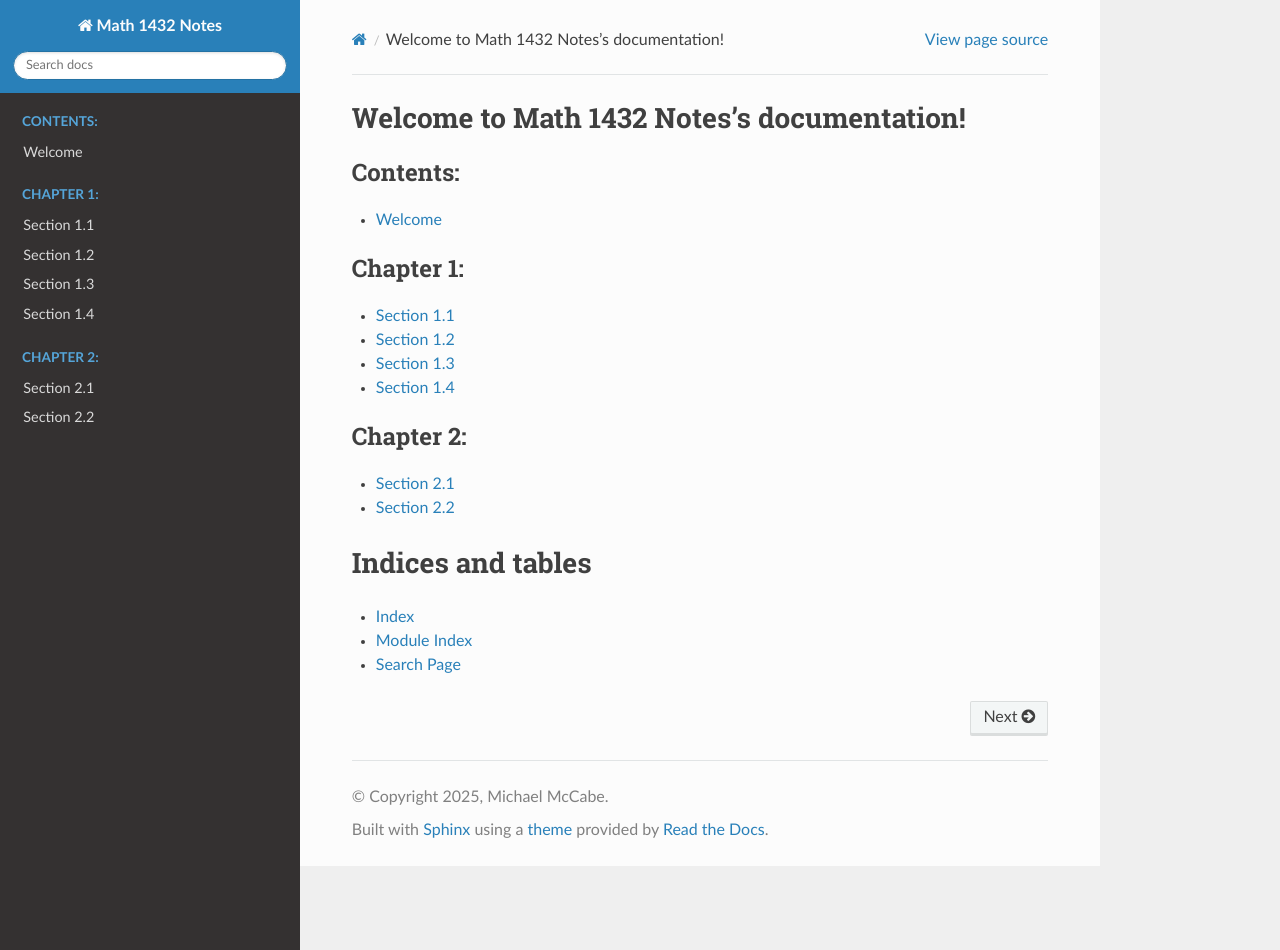
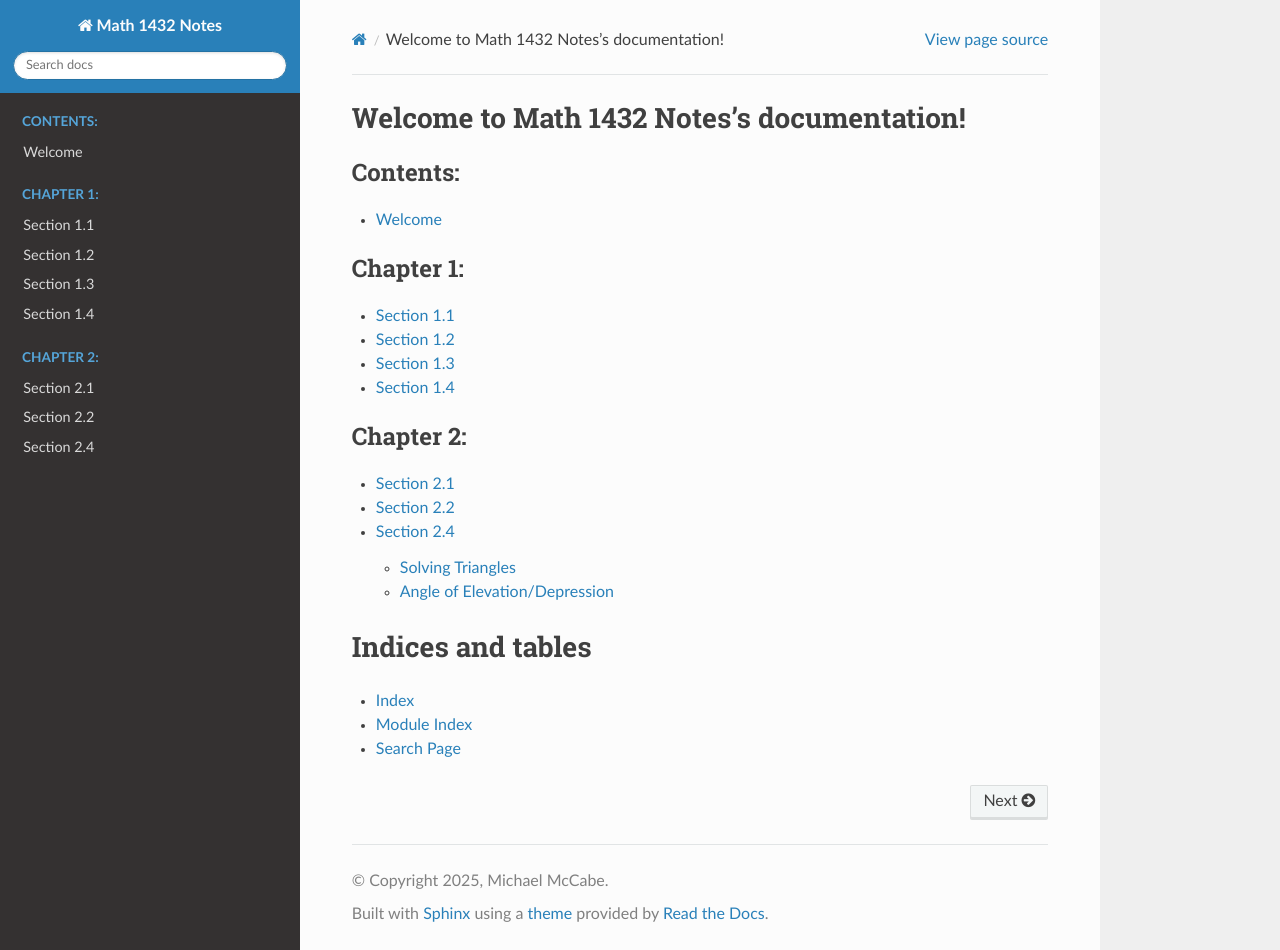
Before and after one commit to codmccabe/Math1432, a Sphinx documentation site: the page built from doc/index.rst, in a window 1280 px wide and 950 px high. Built offline with Sphinx 7.4.7 and the Read the Docs theme 3.1.0, drawn with Linux system fonts in a browser that asks for light colours; some of the changed lines change nothing that is shown.

Commit message:
finished 24

```diff
--- /dev/null
+++ b/doc/chapter2/24.md
@@ -0,0 +1,146 @@
+# Section 2.4
+
+## Solving Triangles
+
+To solve a triangle means to find the measures of all the angles and sides of the triangle.
+
+!['Labeled triangle'](images/labeledTriangle.png)
+
+::::{prf:example}
+:label: solveTriExam1
+
+If $a=\sqrt3$ and $m(\angle A) = 60^{\circ}$, solve the triangle.
+
+:::{dropdown} Solution:
+
+Since $\angle A$ measures $60^{\circ}$ and $\angle C$ measures $90^{\circ}$, we know that
+
+$$
+m(\angle B)=180-60-90=30^{\circ}.
+$$
+
+This means $\triangle ABC$ is similar to a $30-60-90$ triangle, call it $\triangle ABC^{*}$ where $a^{*}=\sqrt{3}$, $b^{*}=1,$ and $c^{*}=2$. Since the two triangles are similar we know
+
+$$
+\dfrac{a^{*}}{a}=\dfrac{b^{*}}{b}=\dfrac{c^{*}}{c}.
+$$
+
+Since $a=\sqrt{3}$, $a^{*}=1$, and $b^{*}=\sqrt{3}$ we solve for $b$
+
+$$
+\dfrac{\sqrt{3}}{\sqrt{3}}=\dfrac{\sqrt{3}}{b}\to b=\sqrt{3}\cdot1=\sqrt{3}
+$$
+
+and solve for $c$
+
+$$
+\dfrac{\sqrt{3}}{\sqrt{3}}=\dfrac{2}{c}\to c=2\cdot1=2
+$$
+:::
+::::
+
+::::{prf:example}
+:label: solveTriExam2
+
+If $b=\sqrt{2}$ and $m(\angle B)=45^{\circ}$, solve the triangle.
+
+:::{dropdown} Solution:
+
+Since $\angle B$ measures $45^{\circ}$ and $\angle C$ measures $90^{\circ}$, we know that
+
+$$
+m(\angle A)=180-45-90=45^{\circ}.
+$$
+
+This means $\triangle ABC$ is similar to a 45-45-90 triangle, call it $\triangle ABC^{*}$ where $a^{*}=1$, $b^{*}=1$, and $c^{*}=\sqrt{2}$. Since the two triangles are similar we know
+
+$$
+\dfrac{a}{a^{*}}=\dfrac{b}{b^{*}}=\dfrac{c}{c^{*}}.
+$$
+
+Since $b=\sqrt{2}$ we know that
+
+$$
+\dfrac{\sqrt{2}}{1}=\dfrac{a}{1}\to a=\sqrt{2}
+$$
+
+and
+
+$$
+\dfrac{\sqrt{2}}{1}=\dfrac{c}{\sqrt{2}}\to c=\sqrt{2}\cdot\sqrt{2}=2.
+$$
+:::
+::::
+
+::::{prf:example}
+:label: solveTriExam3
+
+If $c=4$ and $m(\angle A)=30^{\circ}$, solve the triangle.
+
+:::{dropdown} Solution:
+
+Since $\angle A$ measures $30$ and $\angle C$ measures $90^{\circ}$, we know that
+
+$$
+m(\angle B)=180-30-90=60^{\circ}.
+$$
+
+This means $\triangle ABC$ is similar to a 30-60-90 triangle, call it $\triangle ABC^{*}$ where $a^{*}=1$, $b^{*}=\sqrt{3}$, and $c^{*}=2$. Since the two triangles are similar we know
+
+$$
+\dfrac{a}{a^{*}}=\dfrac{b}{b^{*}}=\dfrac{c}{c^{*}}
+$$
+
+Since $c=4$, $c^{*}=2$, and $b^{*}=\sqrt{3}$, we have
+
+$$
+\dfrac{4}{2}=\dfrac{b}{\sqrt{3}}\to b=2\cdot\sqrt{3}=2\sqrt{3}
+$$
+
+and when $a^{*}=1$, we have
+
+$$
+\dfrac{4}{2}=\dfrac{a}{1}\to a=2\cdot1=2
+$$
+:::
+::::
+
+## Angle of Elevation/Depression
+
+Let $O$ be the point at the origin. Let $A(x_{1},y_{1})$ and $B(x_{2},0)$ be points where $y_{1}\ne0$ and $x_{1}\cdot x_{2}>0$ ($x_{1}$ and $x_{2}$ share the same sign). Then there exists to rays, $\overrightarrow{OA}$, which is not horizontal and $\overrightarrow{OB}$ which is horizontal.
+
+* When $y_{1}$ is positive then we say the angle between the two rays is an **angle of elevation**.
+
+!['an image of angle of elevation'](images/angleofelevation.png)
+
+* When $y_{1}$ is negative then we say the angle between the two rays is an **angle of depression**.
+
+!['an image of angle of depression'](images/angleofdepression.png)
+
+::::{prf:example}
+:label: airplaneExam1
+
+An airplane passes a radar tower and is traveling at a constant speed of 300 miles per hour on a horizontal path with altitude $400$ miles.
+
+Find the distance from the plane to the radar tower one hour after the plane has passed over the radar tower.
+
+:::{dropdown} Solution:
+
+!['image describing what is happening with the plane'](images/airplane1.png)
+
+We know that after one hour the plane has traveled 300 miles since the plan is moving at 300 miles per hour. By Pythagorean Theorem we then know that the distance from the plane to the radar site is 500 miles.
+:::
+
+What is the angle of elevation? Leave your answer in terms of a trigonometric equation.
+
+:::{dropdown} Solution:
+
+!['image showing how to compute the angle of elevation'](images/airplane2.png)
+
+$$
+\tan(\theta)=\dfrac{400}{300}\text{ or }\tan(\theta)=\dfrac{4}{3}.
+$$
+
+Using a calculator this is about $53.13010235415598...^{\circ}$.
+:::
+::::
--- a/doc/index.rst
+++ b/doc/index.rst
@@ -25,6 +25,7 @@
 
    chapter2/21.md
    chapter2/22.md
+   chapter2/24.md
 
 Indices and tables
 ==================
```
Also changed, not shown: doc/chapter2/images/airplane1.png (added), doc/chapter2/images/airplane2.png (added), doc/chapter2/images/angleofdepression.png (added), doc/chapter2/images/angleofelevation.png (added), doc/chapter2/images/labeledTriangle.png (added).
